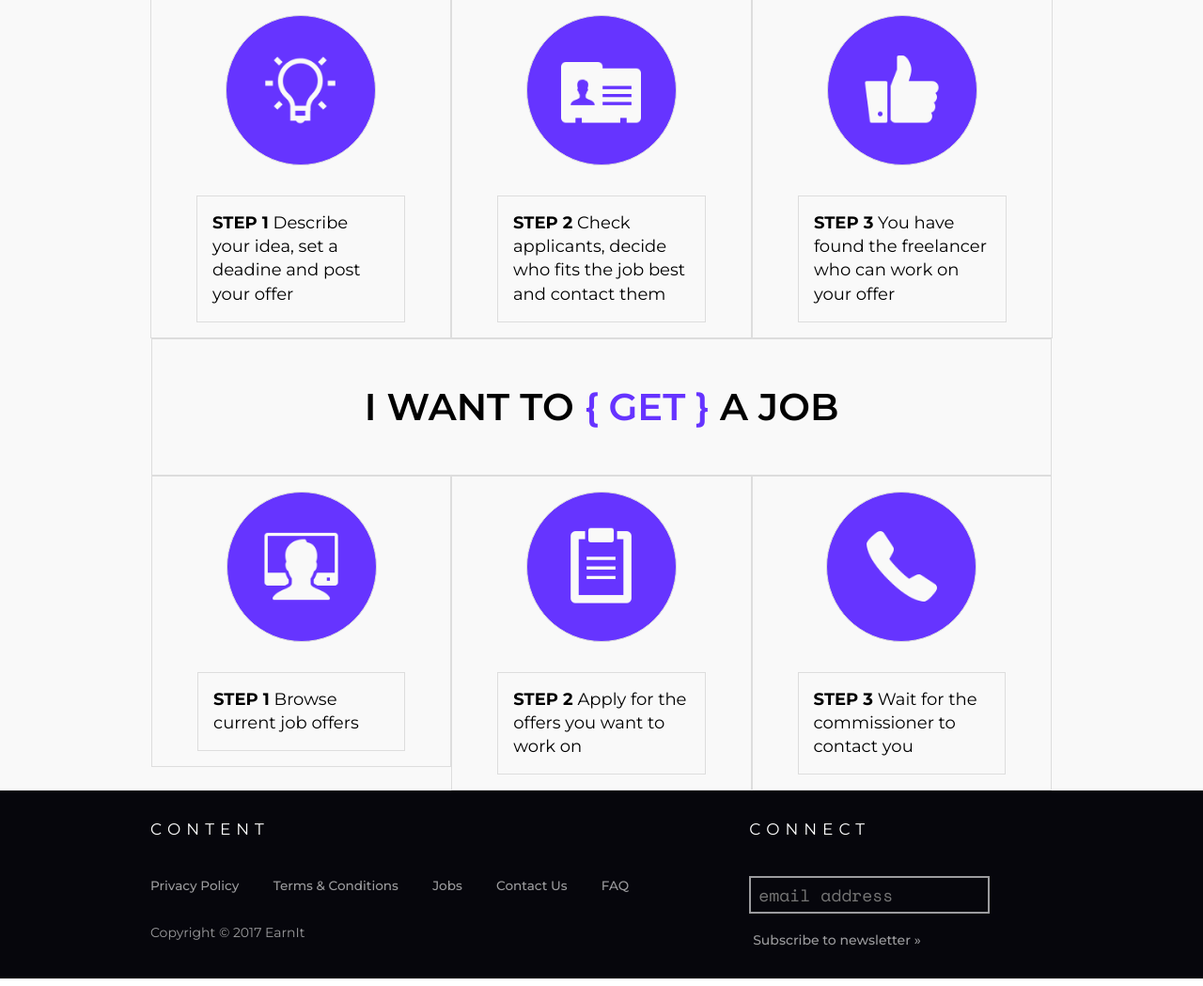
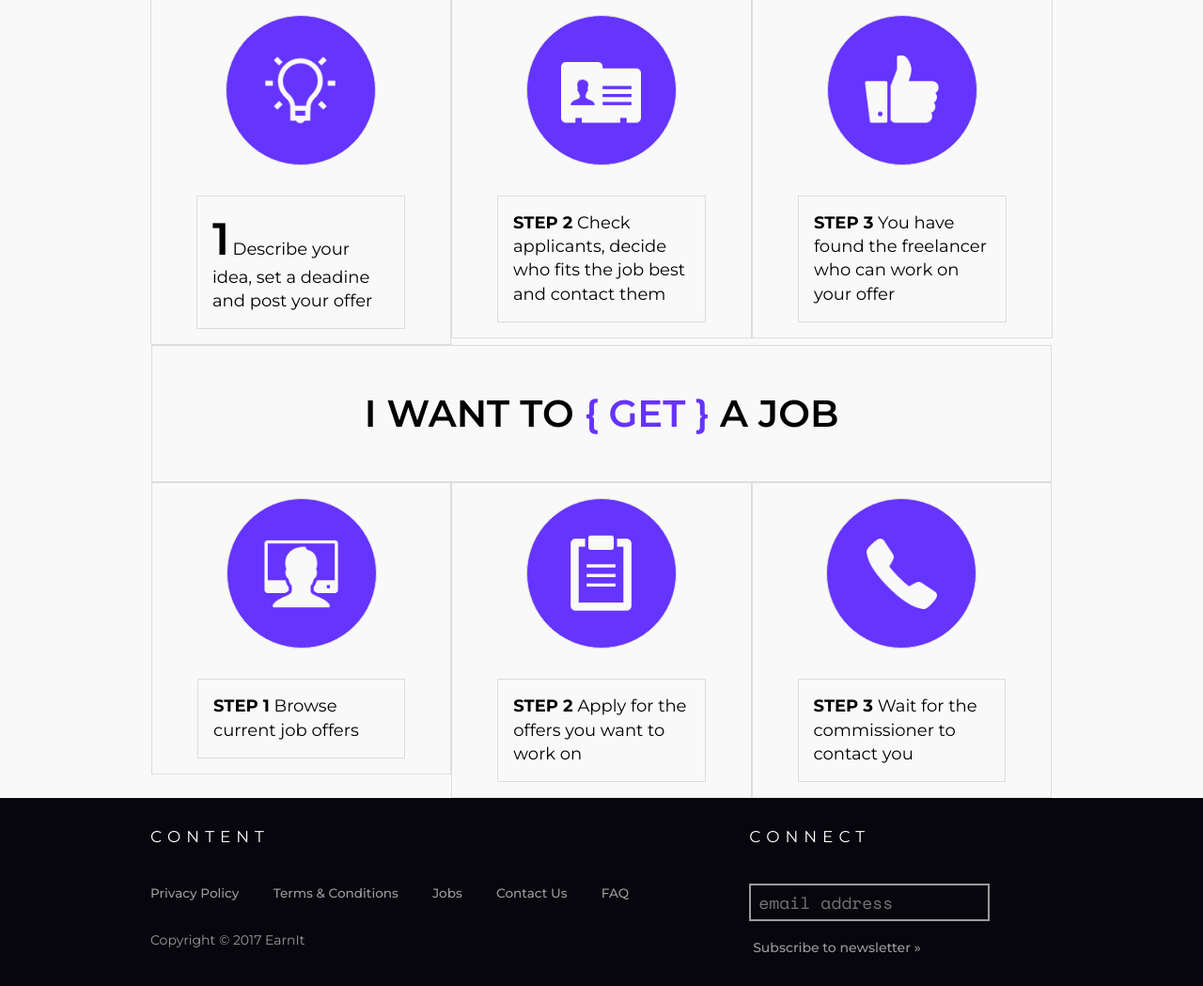
Before and after one commit to myelonka/earnit, a PHP site: page /how.php in a window 1280 px wide. Shown: the part 211-1260 px from the top of the page at 94% size. Run offline with PHP 8.4, Linux system fonts and the light colour scheme; some libraries are stand-ins or nearby versions.

Commit message:
How It works

```diff
--- a/how.php
+++ b/how.php
@@ -37,7 +37,7 @@
 					<img src="img/how-icons/icon1.png">
 				</div>
 				<div class="how-step-container">
-					<p><b>STEP 1</b> Describe your idea, set a deadine and post your offer</p>
+					<h3>1</h3><p> Describe your idea, set a deadine and post your offer</p>
 				</div>
 			</div>
 			<div class="col-4">
--- a/main.css
+++ b/main.css
@@ -637,6 +637,14 @@ footer {
 	padding: 1rem 1rem 1rem 1rem;
 }
 
+.how-step-container p, h3{
+	display: inline;
+}
+
+.how-step-container p {
+	width: 100px;
+}
+
 #get-a-job {
 	background-color: #000;
 }
```
Also changed, not shown: 2 other files.
